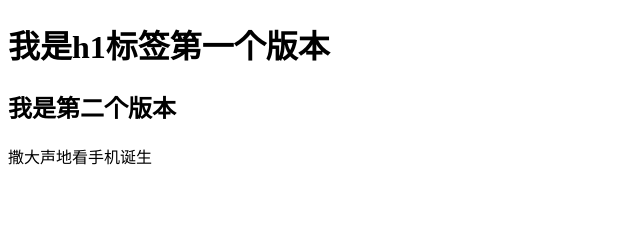
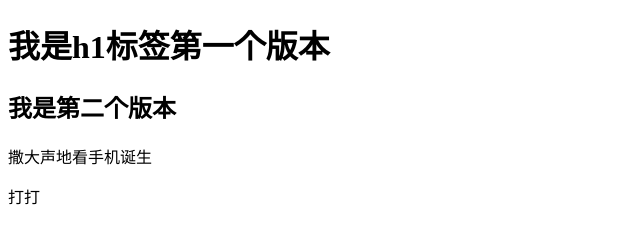
Before and after one commit to li603107795/bk_2004liguangming, a plain HTML site: page index.html in a window 1280 px wide. Shown: the full height of the page, 0-640 px from the left. Drawn offline with Linux system fonts and the light colour scheme.

Commit message:
第六次

```diff
--- a/index.html
+++ b/index.html
@@ -10,5 +10,6 @@
     <h2>我是第二个版本</h2>
 
     <div>撒大声地看手机诞生</div>
+    <p>打打</p>
 </body>
 </html>
```
